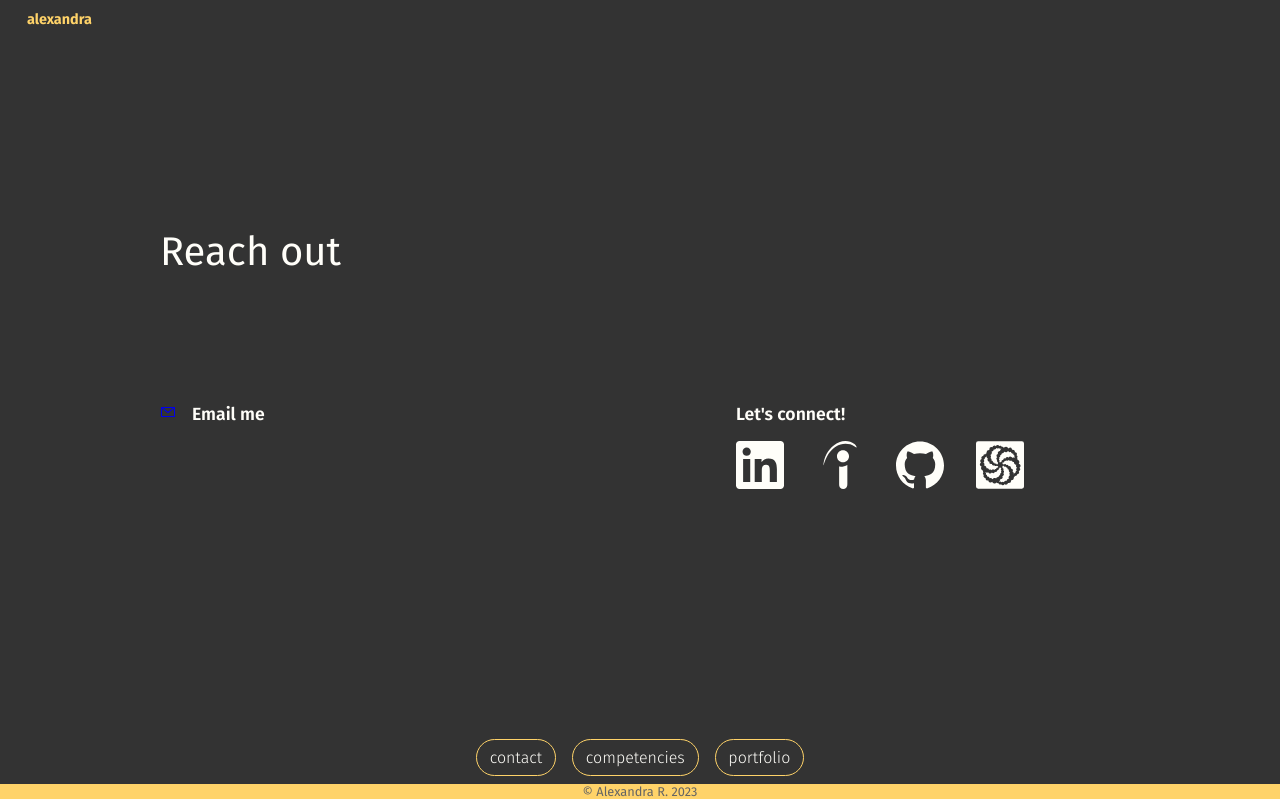
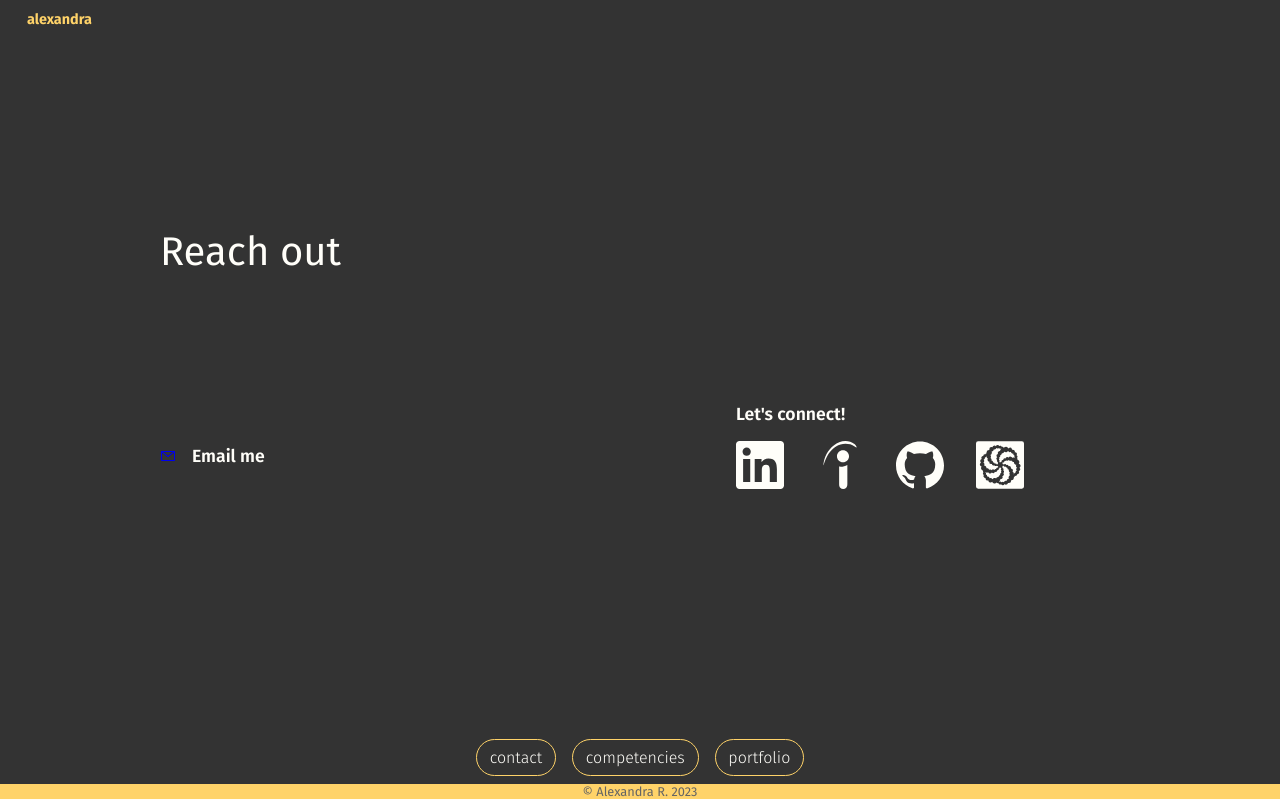
Before and after one commit to alex-reason/portfolio, a Next.js app: page /contact in a window 1280 px wide. Built offline with nearby package versions, Linux system fonts and the light colour scheme.

Commit message:
fixed contact page

```diff
--- a/src/app/contact/contact.scss
+++ b/src/app/contact/contact.scss
@@ -1,4 +1,4 @@
-@import '../variables.scss';
+@import "../variables.scss";
 
 .contact {
     display: flex;
@@ -51,6 +51,7 @@
 
     &__email {
         display: flex;
+        align-items: center;
         h4 {
             margin-left: 1rem;
         }
```
